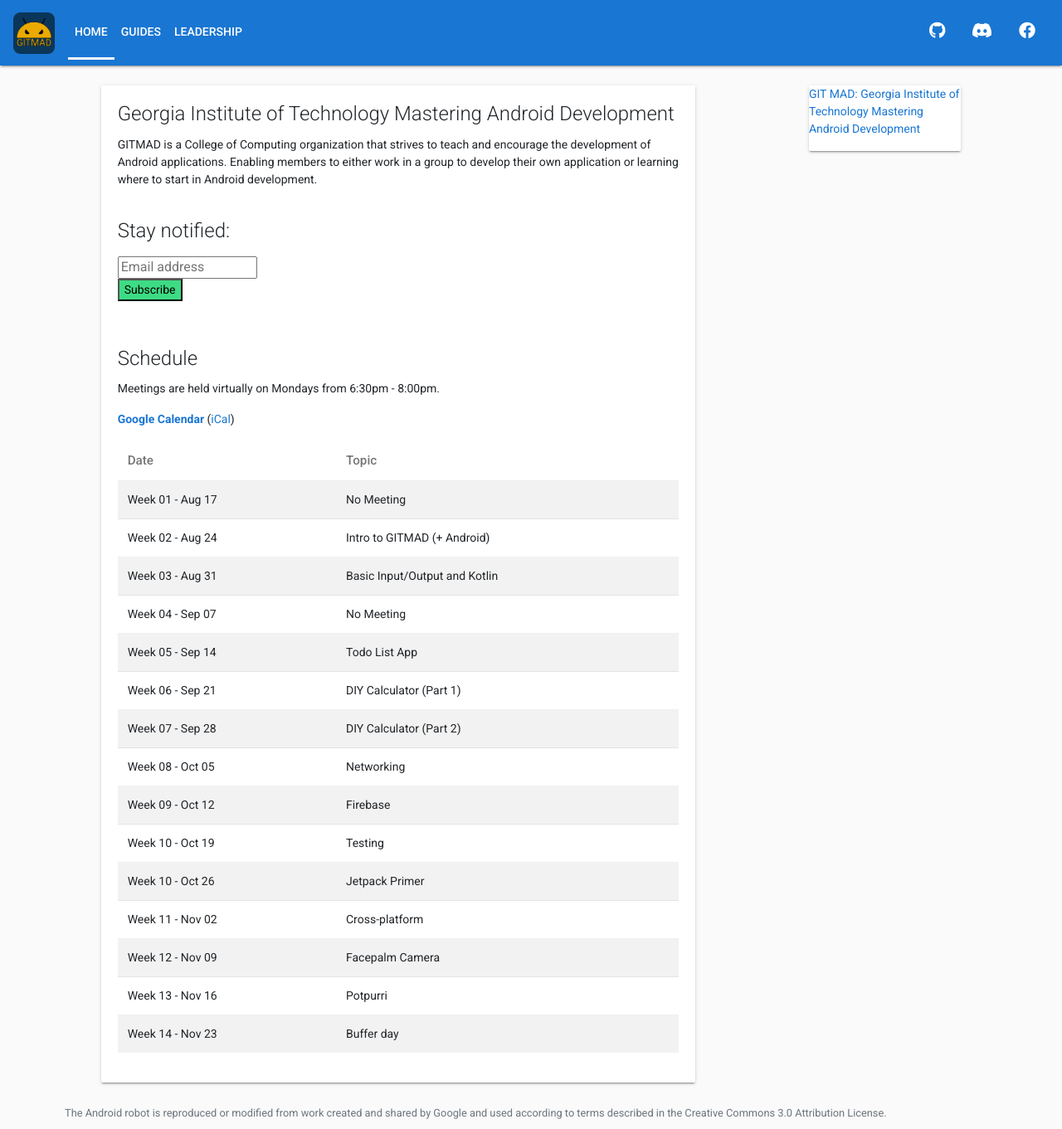
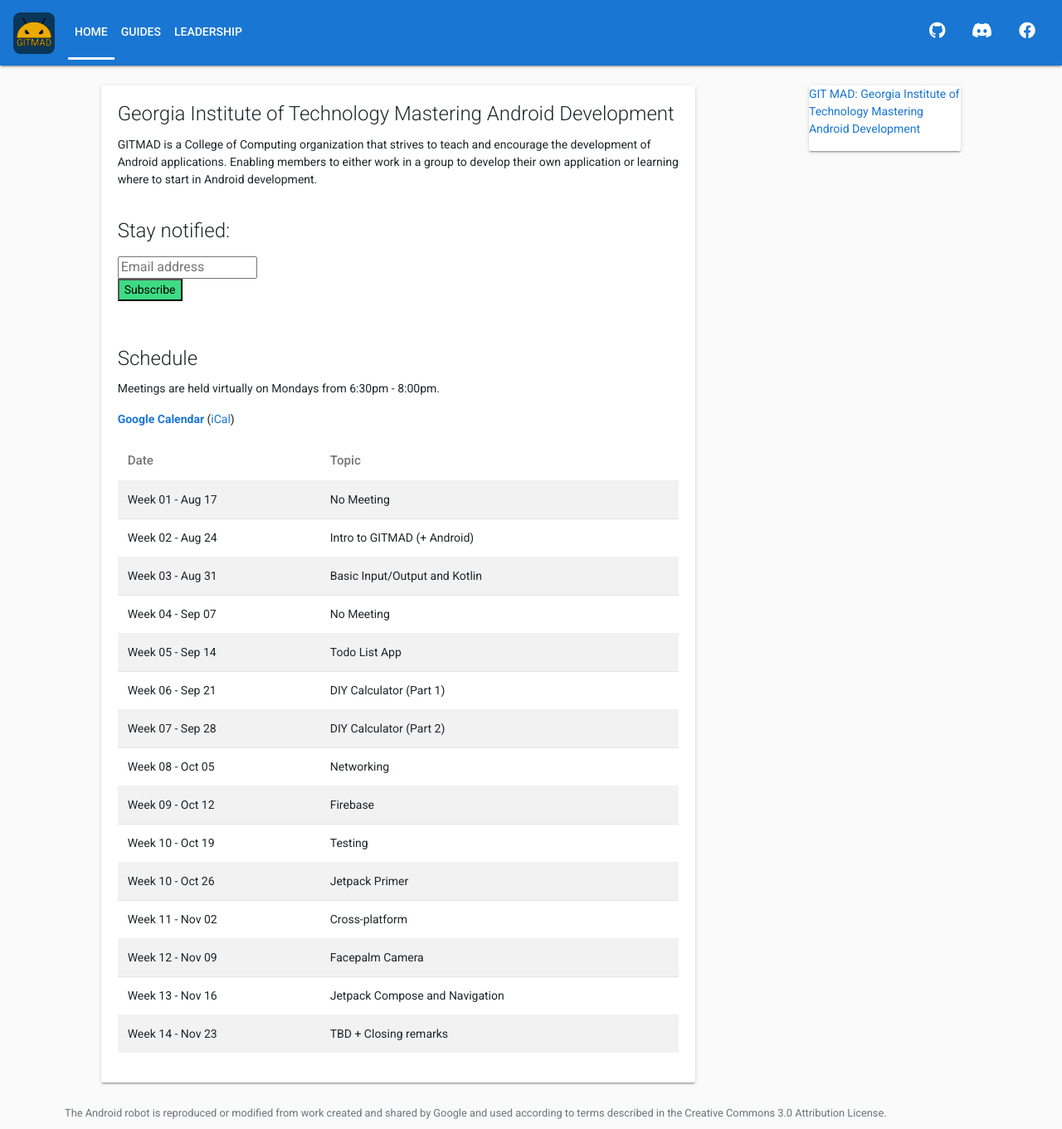
Before and after one commit to git-mad/gitmad.github.io, a Jekyll site: the page built from index.html, in a window 1280 px wide. Shown: the whole page at 83% size. Built offline with Jekyll 4.4.1, drawn with Linux system fonts in a browser that asks for light colours; nearby versions of some CDN libraries; comment, search, counter and statistics services are not loaded.

Commit message:
Updated schedule

```diff
--- a/_data/schedule.yml
+++ b/_data/schedule.yml
@@ -51,9 +51,9 @@
   link: null
 
 - date: Week 13 - Nov 16
-  topic: Potpurri
+  topic: Jetpack Compose and Navigation
   link: null
 
 - date: Week 14 - Nov 23
-  topic: Buffer day
+  topic: TBD + Closing remarks
   link: null
```
